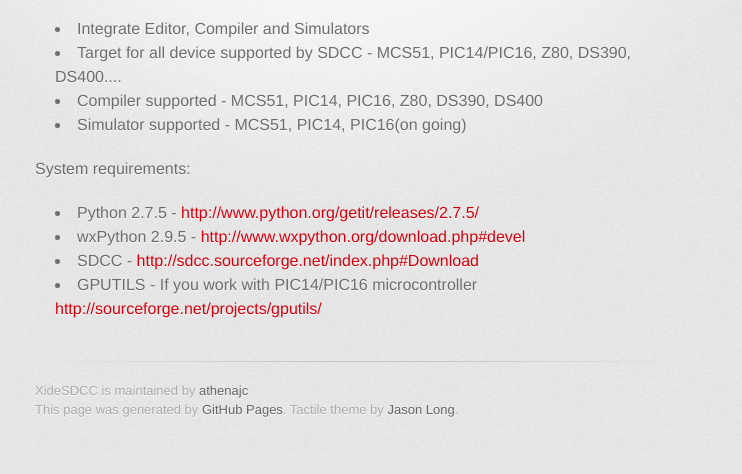
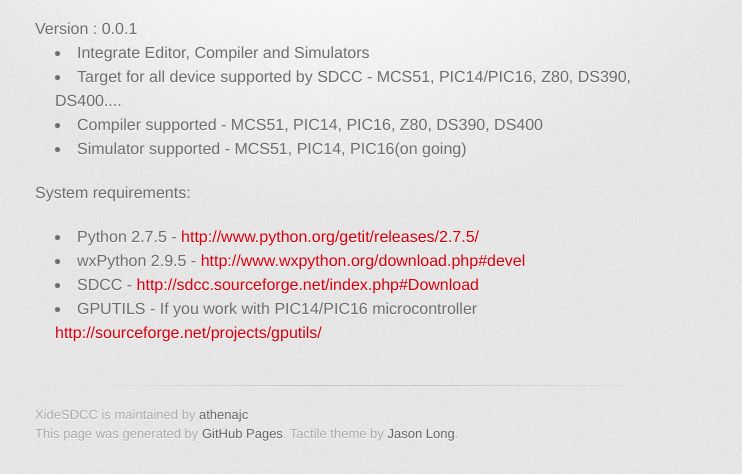
Before and after one commit to athenajc/XideSDCC, a plain HTML site: page index.html in a window 1280 px wide. Shown: the part 370-844 px from the top of the page, without its empty margins (295-1037 px from the left). Before the commit the page ends 820 px from the top, so only its background shows below. Drawn offline with Linux system fonts and the light colour scheme; a web font is replaced by a local one.

Commit message:
Update index.html

```diff
--- a/index.html
+++ b/index.html
@@ -37,6 +37,9 @@
 <p>Xanadu - An IDE of SDCC
 Xanadu Integrated Development Environment of Small Device C Compiler</p>
 
+Version : 0.0.1
+
+
 <ul>
 <li>Integrate Editor, Compiler and Simulators</li>
 <li>Target for all device supported by SDCC - MCS51, PIC14/PIC16, Z80, DS390, DS400....</li>
```
